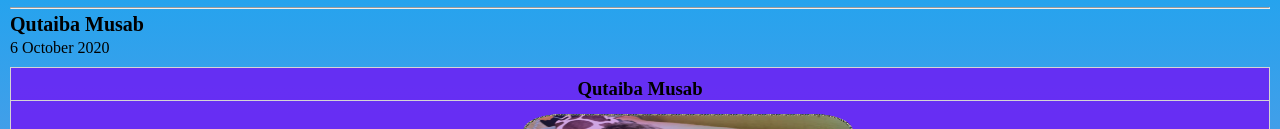
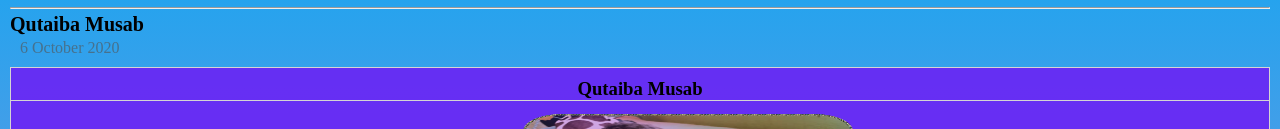
Before and after one commit to mojtaba1996cs/Qutaiba-Musab, a plain HTML site: page index.html in a window 1280 px wide. Shown: the part 164-293 px from the top of the page. Drawn offline with Linux system fonts and the light colour scheme; a web font is replaced by a local one.

Commit message:
Update style.css

```diff
--- a/style.css
+++ b/style.css
@@ -25,6 +25,10 @@ to {
 color:orange;
 width: 100%
 }
+}
+.p6{
+  color:rgba(85,85,85,0.628);
+  margin-left: 10px;
 }
 svg{
 margin-top: 155px;
```
